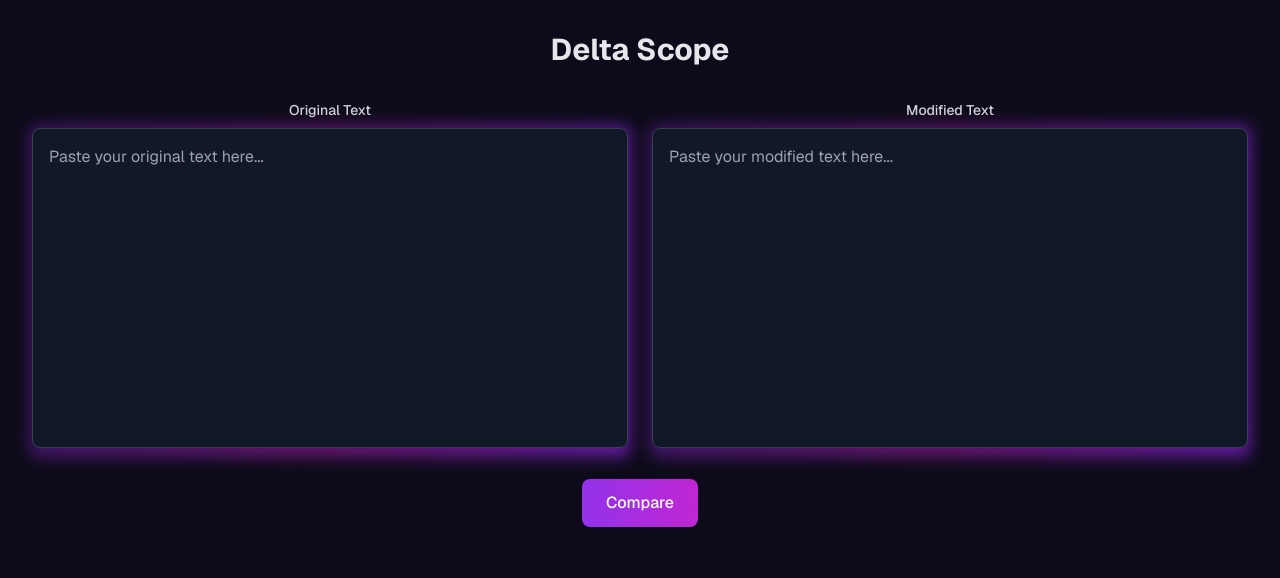
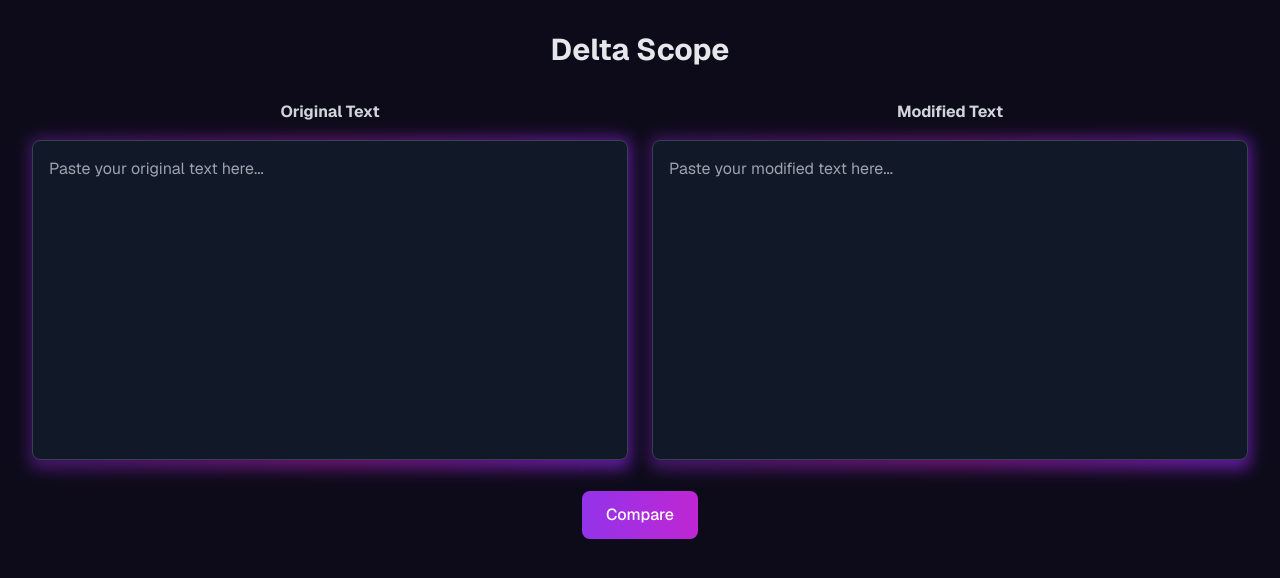
Before and after one commit to ruchap24/DeltaScope, a Next.js app: page /deltascope in a window 1280 px wide. Shown: the top 578 px of the page. Built offline with nearby package versions, Linux system fonts and the light colour scheme.

Commit message:
enhance Deltascope component styling

```diff
--- a/components/Deltascope.tsx
+++ b/components/Deltascope.tsx
@@ -18,16 +18,16 @@ const Deltascope = () => {
   const renderDiffLine = (part: Change, index: number) => {
     if (part.added) {
       return (
-        <tr key={index} className="bg-green-100">
-          <td className="w-8 bg-green-300 text-right pr-2 text-gray-500">+</td>
+        <tr key={index} className="bg-green-300">
+          <td className="w-8 bg-green-500 text-right pr-2 text-gray-500">+</td>
           <td className="pl-2 text-black">{part.value}</td>
         </tr>
       );
     }
     if (part.removed) {
       return (
-        <tr key={index} className="bg-red-100">
-          <td className="w-8 bg-red-300 text-right pr-2 text-gray-500">-</td>
+        <tr key={index} className="bg-red-300">
+          <td className="w-8 bg-red-500 text-right pr-2 text-gray-500">-</td>
           <td className="pl-2 text-black">{part.value}</td>
         </tr>
       );
@@ -45,7 +45,7 @@ const Deltascope = () => {
       <h1 className="text-3xl font-bold text-center mb-8 text-gray-200">Delta Scope</h1>
       <div className="grid grid-cols-1 md:grid-cols-2 gap-6 mb-6">
         <div className="flex flex-col group">
-          <label className="text-sm font-medium text-gray-300 mb-2 text-center">Original Text</label>
+          <label className="text-l font-bold text-gray-300 mb-4 text-center">Original Text</label>
           <div className="relative">
             <div className="absolute -inset-0.5 bg-gradient-to-r from-purple-900 via-fuchsia-800 to-purple-700 rounded-lg blur opacity-75 group-hover:opacity-100 transition duration-1000 group-hover:duration-200 animate-gradient-x"></div>
             <textarea
@@ -57,7 +57,7 @@ const Deltascope = () => {
           </div>
         </div>
         <div className="flex flex-col group">
-          <label className="text-sm font-medium text-gray-300 mb-2 text-center">Modified Text</label>
+          <label className="text-l font-bold text-gray-300 mb-4 text-center">Modified Text</label>
           <div className="relative">
             <div className="absolute -inset-0.5 bg-gradient-to-r from-purple-900 via-fuchsia-800 to-purple-700 rounded-lg blur opacity-75 group-hover:opacity-100 transition duration-1000 group-hover:duration-200 animate-gradient-x"></div>
             <textarea
```
